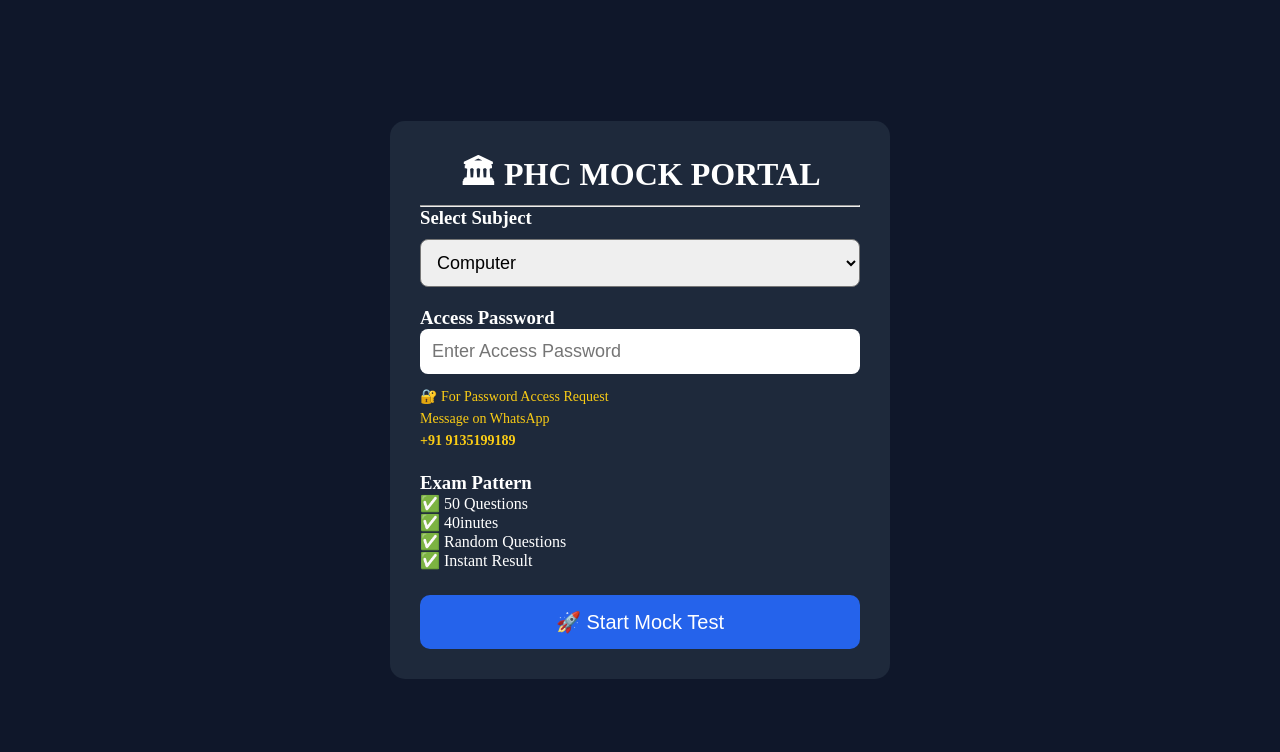
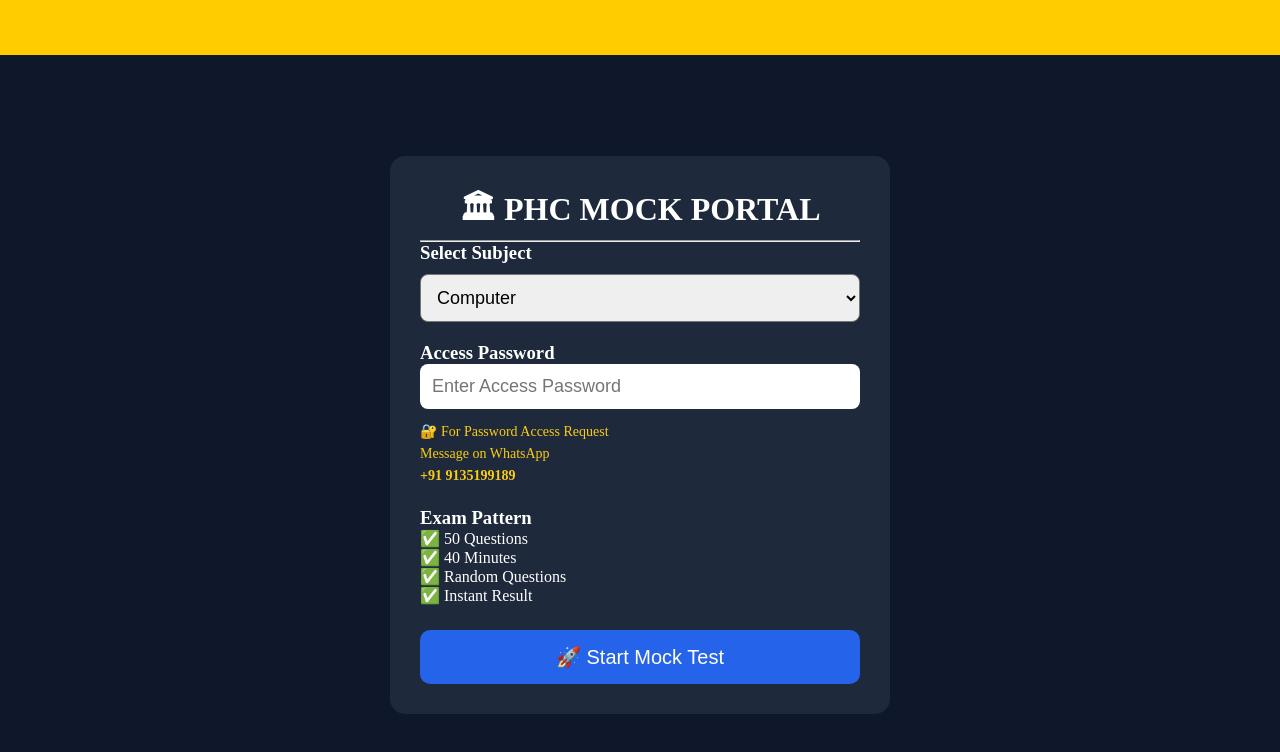
Before and after one commit to wzmarketinga-blip/rutmocktest, a React (Vite) app: page / in a window 1280 px wide. Shown: the top 752 px of the page. Built offline with nearby package versions, Linux system fonts and the light colour scheme.

Commit message:
Add scrolling banner to Home page

```diff
--- a/src/index.css
+++ b/src/index.css
@@ -3,3 +3,12 @@
   padding:0;
   box-sizing:border-box;
 }
+@keyframes scrollText {
+  0% {
+    transform: translateX(100%);
+  }
+
+  100% {
+    transform: translateX(-100%);
+  }
+}
--- a/src/pages/Home.jsx
+++ b/src/pages/Home.jsx
@@ -17,8 +17,12 @@ const startMock = async () => {
 
       console.log("API RESPONSE:", data);
 
-    const serverPassword = String(data?.password || "").trim().toUpperCase();
-    const userPassword = String(password || "").trim().toUpperCase();
+      const serverPassword = String(data?.password || "")
+        .trim()
+        .toUpperCase();
+      const userPassword = String(password || "")
+        .trim()
+        .toUpperCase();
 
       if (!serverPassword) {
         alert("❌ Server se password nahi aa raha (API issue)");
@@ -30,17 +34,15 @@ const startMock = async () => {
         return;
       }
 
-    alert("✅ Password Correct!");
-
       navigate("/mock", {
         state: { subject },
       });
-
     } catch (err) {
       console.log(err);
       alert("❌ Server Error");
     }
   };
+
   const subjects = [
     "Computer",
     "English",
@@ -51,6 +53,27 @@ const startMock = async () => {
   ];
 
   return (
+    <>
+      {/* Top Moving Banner */}
+      <div
+        style={{
+          position: "fixed",
+          top: 0,
+          left: 0,
+          width: "100%",
+          background: "#ffcc00",
+          color: "#000",
+          padding: "10px 0",
+          fontWeight: "bold",
+          fontSize: "18px",
+          zIndex: 9999,
+        }}
+      >
+        <marquee scrollAmount="6">
+          🏛 Welcome to PHC Mock Test Portal | 📚 Practice Daily • Improve Accuracy • Crack PHC Exam | ⏱ 40 Minutes • 50 Questions | 🚀 Developed by RUT Agency (Raunak Kumar)
+        </marquee>
+      </div>
+
       <div
         style={{
           minHeight: "100vh",
@@ -64,6 +87,7 @@ const startMock = async () => {
         <div
           style={{
             width: "500px",
+            marginTop: "70px",
             background: "#1e293b",
             padding: "30px",
             borderRadius: "15px",
@@ -130,7 +154,7 @@ const startMock = async () => {
             <h3>Exam Pattern</h3>
 
             <p>✅ 50 Questions</p>
-          <p>✅ 40inutes</p>
+            <p>✅ 40 Minutes</p>
             <p>✅ Random Questions</p>
             <p>✅ Instant Result</p>
           </div>
@@ -153,8 +177,8 @@ const startMock = async () => {
           </button>
         </div>
       </div>
+    </>
   );
 }
 
-
 export default Home;
```
Lines whose indentation alone changed are shown as unchanged.
